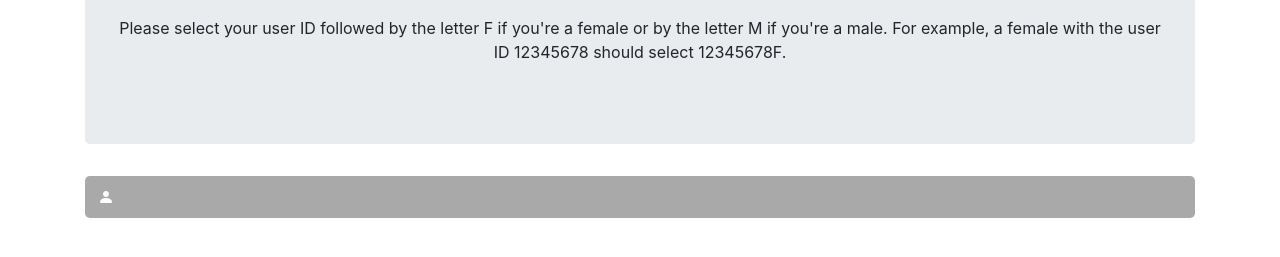
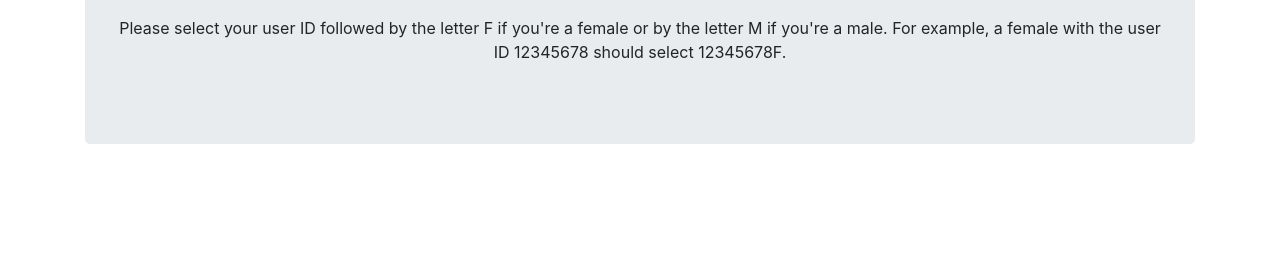
Before and after one commit to LoveGrow1/allusers1, a plain HTML site: page index.html in a window 1280 px wide. Shown: the part 363-620 px from the top of the page. Drawn offline with nearby package versions, Linux system fonts and the light colour scheme.

Commit message:
Update index.html

```diff
--- a/index.html
+++ b/index.html
@@ -15,28 +15,6 @@
     font-size: 18px;
   }
 
-  .btn {
-    font-size: 16px;
-    padding: 8px 12px;
-    margin-bottom: 5px;
-    display: flex;
-    align-items: center;
-    width: 60%; /* Make the button 60% the width of the top box */
-    background-color: darkgray; /* Change the color of the button to dark gray */
-    color: white; /* Change icon and text color to white */
-  }
-
-  .btn i {
-    margin-right: 5px;
-  }
-
-  .btn-group-center {
-    display: flex;
-    flex-wrap: wrap;
-    align-items: start; /* Align items to the left */
-    justify-content: start; /* Align items to the left */
-  }
-
   .logo {
     max-width: 30%;
     height: auto;
@@ -51,14 +29,6 @@
     <p class="lead"><strong>Select your user ID to see your insights</strong></p>
     <p>Please select your user ID followed by the letter F if you're a female or by the letter M if you're a male. For example, a female with the user ID 12345678 should select 12345678F.</p>
   </div>
-  <div class="row">
-    <div class="col-12">
-      <div class="btn-group-vertical btn-group-center">
-        <!-- The first box only -->
-        <a href="1.html" class="btn btn-lg btn-block"><i class="bi bi-person-fill"></i></a> <!-- Female icon -->
-      </div>
-    </div>
-  </div>
 </div>
 </div>
 </body>
```
